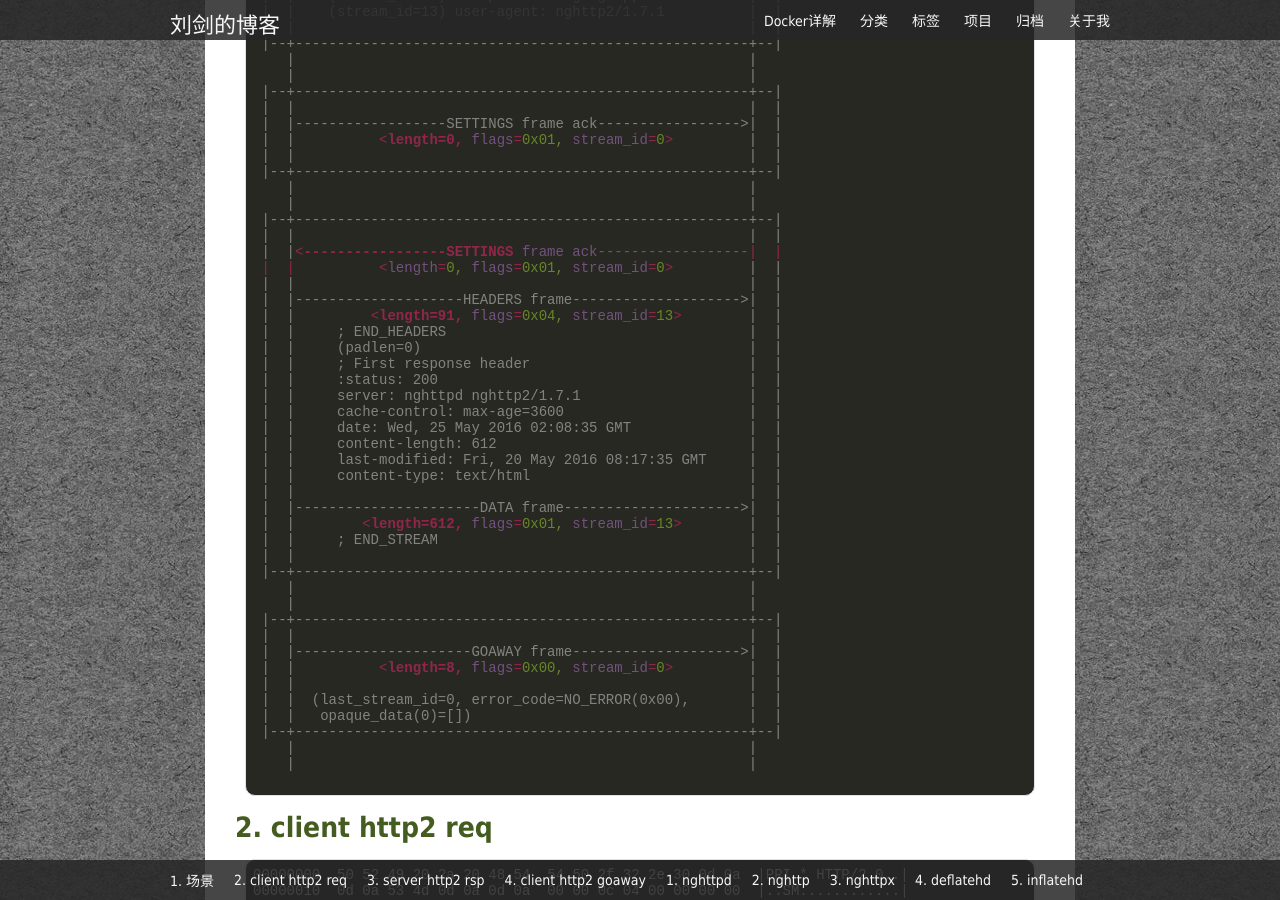
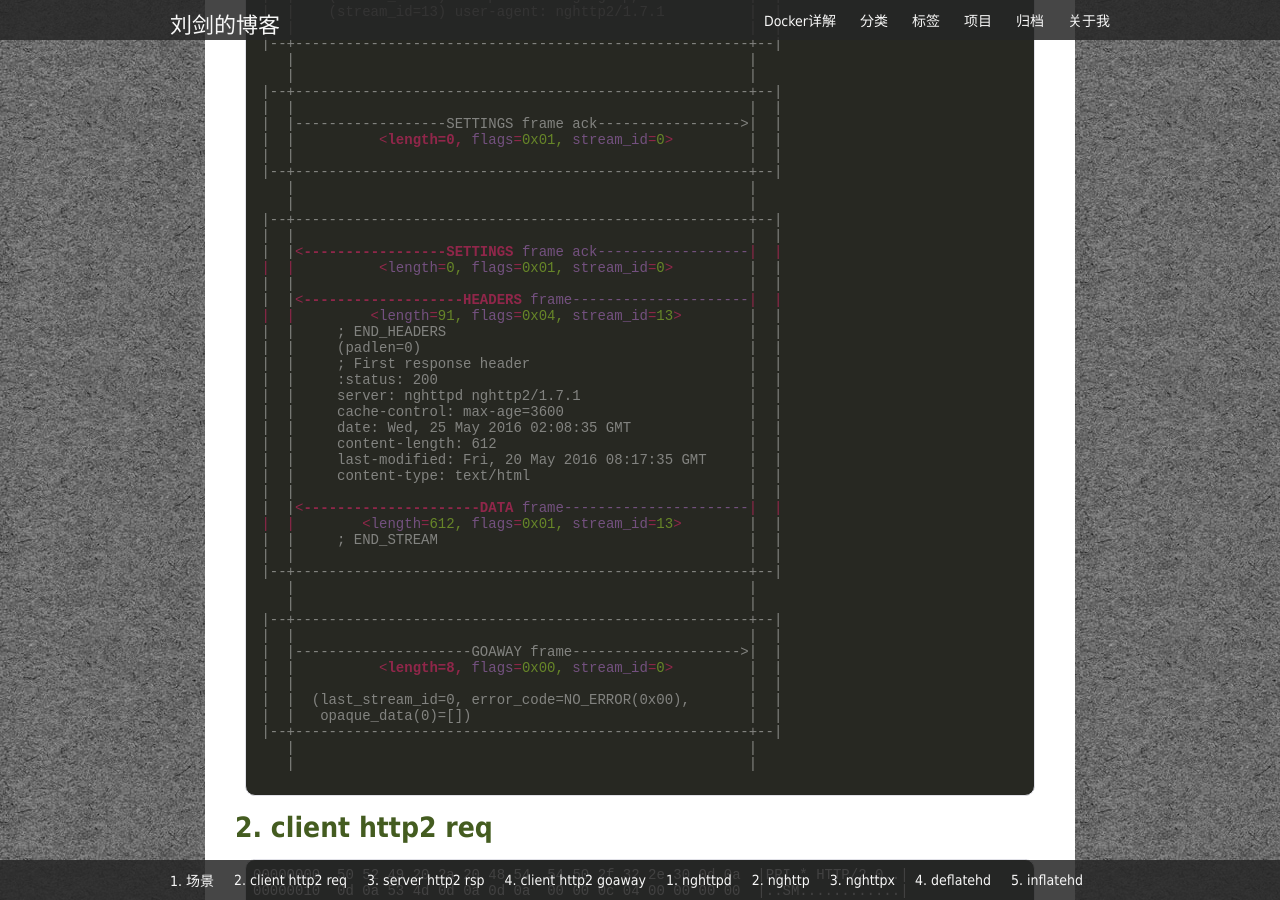
Before and after one commit to lsword/lsword.github.io, a Jekyll site: the page built from _posts/2016-5-24-http2.md, in a window 1280 px wide and 900 px high, scrolled down 1174 px. Built offline with Jekyll 4.4.1, drawn with Linux system fonts in a browser that asks for light colours; Markdown is read by kramdown in place of the engine named in the settings; comment, search, counter and statistics services are not loaded.

```diff
--- a/_posts/2016-5-24-http2.md
+++ b/_posts/2016-5-24-http2.md
@@ -77,7 +77,7 @@ description: 本文介绍http2协议
  |  |<-----------------SETTINGS frame ack------------------|  |
  |  |          <length=0, flags=0x01, stream_id=0>         |  |
  |  |                                                      |  |
- |  |--------------------HEADERS frame-------------------->|  |
+ |  |<-------------------HEADERS frame---------------------|  |
  |  |         <length=91, flags=0x04, stream_id=13>        |  |
  |  |     ; END_HEADERS                                    |  |
  |  |     (padlen=0)                                       |  |
@@ -90,7 +90,7 @@ description: 本文介绍http2协议
  |  |     last-modified: Fri, 20 May 2016 08:17:35 GMT     |  |
  |  |     content-type: text/html                          |  |
  |  |                                                      |  |
- |  |----------------------DATA frame--------------------->|  |
+ |  |<---------------------DATA frame----------------------|  |
  |  |        <length=612, flags=0x01, stream_id=13>        |  |
  |  |     ; END_STREAM                                     |  |
  |  |                                                      |  |
```
